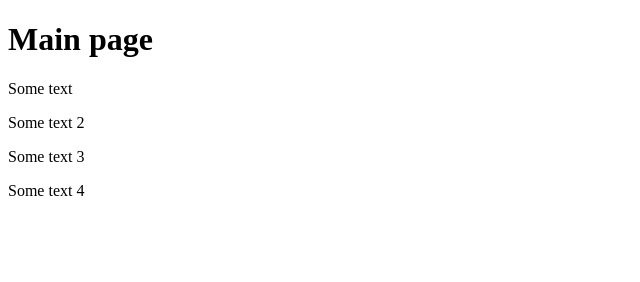
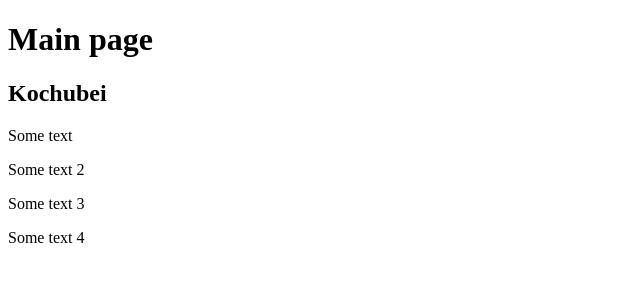
Before and after one commit to KochubeiKostiantyn/RRPS01, a plain HTML site: page index.html in a window 1280 px wide. Shown: the whole page, without its empty margins (0-640 px from the left). Drawn offline with Linux system fonts and the light colour scheme.

```diff
--- a/index.html
+++ b/index.html
@@ -6,6 +6,7 @@
 </head>
 <body>
    <h1>Main page</h1>
+   <h2>Kochubei</h2>
    <p>Some text</p>
    <p>Some text 2</p>
    <p>Some text 3</p>
```
